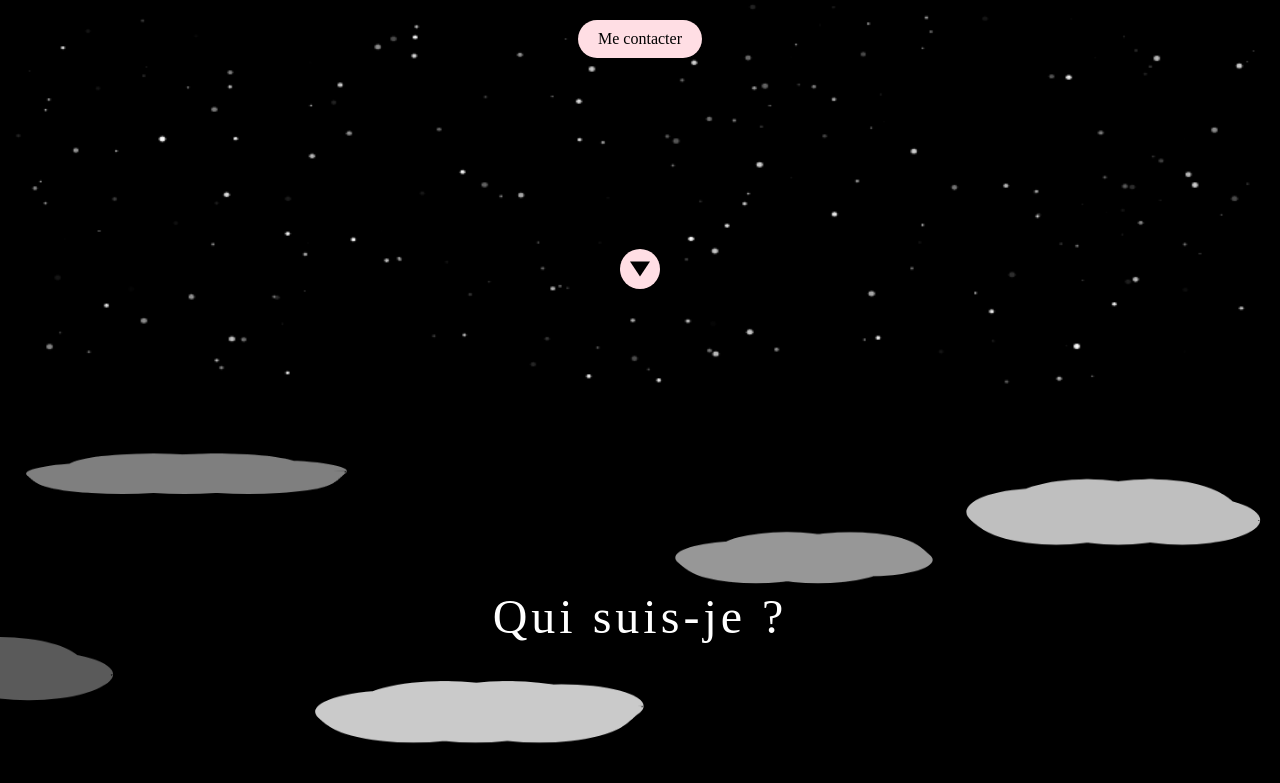
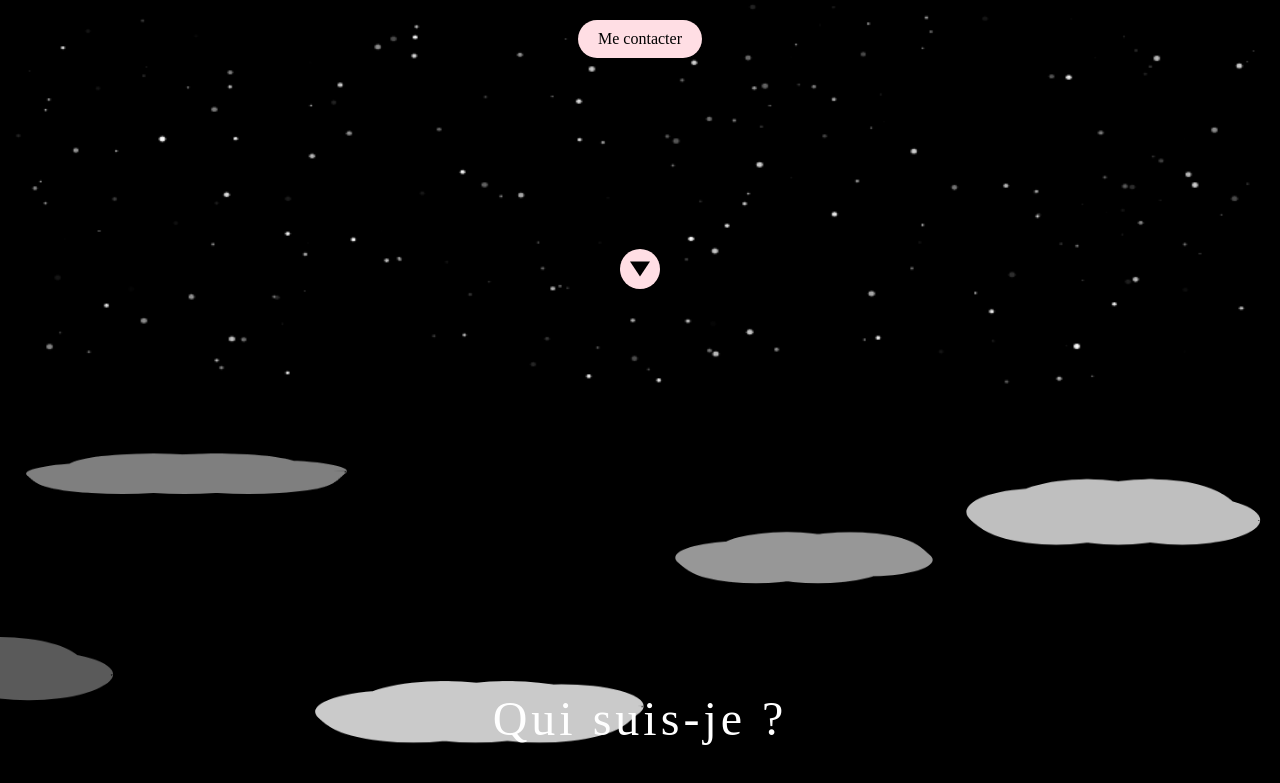
Before and after one commit to Elodie-Gr/Portfolio-2K24, a React (Create React App) app: page / in a window 1280 px wide. Shown: the part 491-1274 px from the top of the page. Built offline with nearby package versions, Linux system fonts and the light colour scheme; a web font is replaced by a local one.

Commit message:
maj A propos

```diff
--- a/package.json
+++ b/package.json
@@ -7,6 +7,7 @@
     "@testing-library/react": "^13.4.0",
     "@testing-library/user-event": "^13.5.0",
     "react": "^18.2.0",
+    "react-anagram-animation": "^1.4.0",
     "react-dom": "^18.2.0",
     "react-intersection-observer": "^9.5.3",
     "react-router-dom": "^6.21.0",
--- a/src/screens/Apropos.js
+++ b/src/screens/Apropos.js
@@ -1,6 +1,7 @@
 import React, { useEffect, useRef } from 'react';
 import styled, { keyframes, css } from 'styled-components';
 import { useInView } from 'react-intersection-observer';
+import Anagram from 'react-anagram-animation';
 
 const Apropos = () => {
   const titleRef = useRef();
@@ -29,6 +30,9 @@ const Apropos = () => {
       ref.appendChild(span);
     });
   };
+
+
+
 
   const animateCloudsApropos = (canvas) => {
     const ctx = canvas.getContext('2d');
@@ -119,6 +123,16 @@ const Apropos = () => {
       <TitleContainer>
         <Title ref={(node) => { inViewRef(node); titleRef.current = node; }}>Qui suis-je ?</Title>
       </TitleContainer>
+      <ParagraphContainer>
+        <Paragraph>
+      <Anagram words={['Bonjour ! Je suis Elodie.',
+                       'jourBon ! ej isus diloee.']} />
+                        <Anagram words={['Actuellement Apprentie développeuse web junior,',
+                       'teelucatelmn prniApete eupoeédsplve wbe rjunio,']} />
+                        <Anagram words={['j\'effectue ma dernière année de mastère expert en développement web.',
+                       'j\'eecuftfe am eènrderi néane ed tsamère xeeptr ne teeplvdéeopmn ewb.']} />
+      </Paragraph>
+      </ParagraphContainer>
     </AproposContainer>
   );
 };
@@ -130,7 +144,7 @@ const CloudsCanvas = styled.canvas`
   width: 100%;
   height: 90%;
   pointer-events: none;
-  margin-top:50px;
+  margin-top: 50px;
 `;
 
 const fadeIn = keyframes`
@@ -160,6 +174,9 @@ const AnimatedText = styled.span`
     display: inline-block;
     opacity: 0;
     animation: ${fadeIn} 0.5s ease-in-out forwards;
+    &.shuffle-animation {
+      transition: transform 1s ease-in-out; // Transition de 1 seconde
+    }
   }
 
   ${({ hide }) => hide && hideText};
@@ -172,18 +189,29 @@ const AproposContainer = styled.div`
   height: 100vh;
   background-color: black;
   display: flex;
-  align-items: flex-start;
+  flex-direction: column;
+  align-items: center;
   justify-content: center;
 `;
 
 const TitleContainer = styled.div`
-  width: 100%;
-  text-align: center;
-  margin-top: 200px;
+width: 100%;
+text-align: center;
+margin-top: 30px;
 `;
 
 const Title = styled(AnimatedText)`
   letter-spacing: 4px;
 `;
 
+const ParagraphContainer = styled.div`
+  width: 100%;
+  text-align: center;
+  margin-top: 150px;
+`;
+
+const Paragraph = styled(AnimatedText)`
+  font-size: 1.5em;
+`;
+
 export default Apropos;
```
Also changed, not shown: 1 other file (tests, documents, lock files or other folders).
